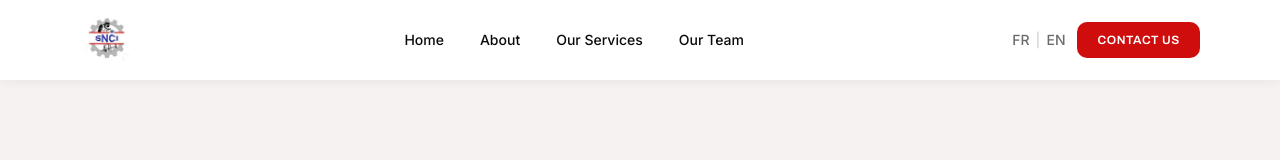
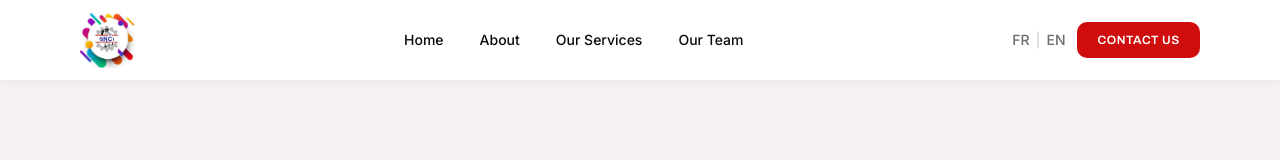
Before and after one commit to deograce1310/SNCI, a React (Vite) app: page /contact in a window 1280 px wide. Shown: the top 160 px of the page. Built offline with nearby package versions, Linux system fonts and the light colour scheme.

Commit message:
Utiliser le logo SNCI couleur partout
Remplace la version détourée (snci-logo-mark.png) par le logo officiel
couleur (snci-logo.png) dans le header, le footer, le favicon, les
aperçus Open Graph / Twitter et les données structurées SEO.

```diff
--- a/index.html
+++ b/index.html
@@ -3,8 +3,8 @@
   <head>
     <meta charset="UTF-8" />
     <meta name="viewport" content="width=device-width, initial-scale=1.0" />
-    <link rel="icon" type="image/png" href="/images/snci-logo-mark.png" />
-    <link rel="apple-touch-icon" href="/images/snci-logo-mark.png" />
+    <link rel="icon" type="image/png" href="/images/snci-logo.png" />
+    <link rel="apple-touch-icon" href="/images/snci-logo.png" />
 
     <title>SNCI — Soudure, Chaudronnerie & Maintenance industrielle</title>
     <meta name="description" content="SNCI (Société des Nouvelles Constructions Industrielles) : soudure industrielle, chaudronnerie, tuyauterie, charpentes métalliques, échafaudages, sablage et personnel qualifié et certifié. Interventions onshore et offshore en Afrique de l'Ouest." />
@@ -19,7 +19,7 @@
     <meta property="og:site_name" content="SNCI SARL" />
     <meta property="og:title" content="SNCI — Votre partenaire industriel, de la soudure à la maintenance d'usine" />
     <meta property="og:description" content="Soudure, chaudronnerie, tuyauterie, charpentes métalliques et personnel certifié. Onshore et offshore, partout en Afrique de l'Ouest." />
-    <meta property="og:image" content="https://www.snci-group.com/images/snci-logo-mark.png" />
+    <meta property="og:image" content="https://www.snci-group.com/images/snci-logo.png" />
     <meta property="og:url" content="https://www.snci-group.com/" />
     <meta property="og:locale" content="fr_FR" />
 
@@ -27,7 +27,7 @@
     <meta name="twitter:card" content="summary_large_image" />
     <meta name="twitter:title" content="SNCI — Votre partenaire industriel" />
     <meta name="twitter:description" content="Soudure, chaudronnerie, tuyauterie, charpentes et personnel certifié. Onshore et offshore en Afrique de l'Ouest." />
-    <meta name="twitter:image" content="https://www.snci-group.com/images/snci-logo-mark.png" />
+    <meta name="twitter:image" content="https://www.snci-group.com/images/snci-logo.png" />
 
     <!-- Données structurées (SEO local) -->
     <script type="application/ld+json">
@@ -36,7 +36,7 @@
       "@type": "Organization",
       "name": "SNCI SARL — Société des Nouvelles Constructions Industrielles",
       "url": "https://www.snci-group.com/",
-      "logo": "https://www.snci-group.com/images/snci-logo-mark.png",
+      "logo": "https://www.snci-group.com/images/snci-logo.png",
       "email": "snciconstructionindustriel@gmail.com",
       "telephone": "+22997239133",
       "address": {
--- a/src/components/Footer.tsx
+++ b/src/components/Footer.tsx
@@ -28,7 +28,7 @@ export default function Footer() {
 
         <div className="grid grid-cols-1 md:grid-cols-3 gap-10 items-start">
           <div>
-            <img src="/images/snci-logo-mark.png" alt="SNCI" className="h-16 w-auto mb-4" />
+            <img src="/images/snci-logo.png" alt="SNCI" className="h-16 w-auto mb-4" />
             <p className="text-sm font-semibold text-white/90 leading-relaxed">{t('footer.company')}</p>
             <blockquote className="mt-3 text-sm text-white/70 italic">&ldquo;{t('dev.motto')}&rdquo;</blockquote>
           </div>
--- a/src/components/Header.tsx
+++ b/src/components/Header.tsx
@@ -35,7 +35,7 @@ export default function Header() {
       }`}>
         <div className="max-w-[1200px] mx-auto px-5 lg:px-10 h-16 lg:h-20 flex items-center justify-between">
           <Link to="/" className="flex items-center gap-2 shrink-0 z-10">
-            <img src="/images/snci-logo-mark.png" alt="SNCI" className={`h-12 lg:h-14 w-auto transition-all duration-500 ${
+            <img src="/images/snci-logo.png" alt="SNCI" className={`h-12 lg:h-14 w-auto transition-all duration-500 ${
               scrolled || !isHome ? '' : 'drop-shadow-lg'
             }`} />
           </Link>
```
